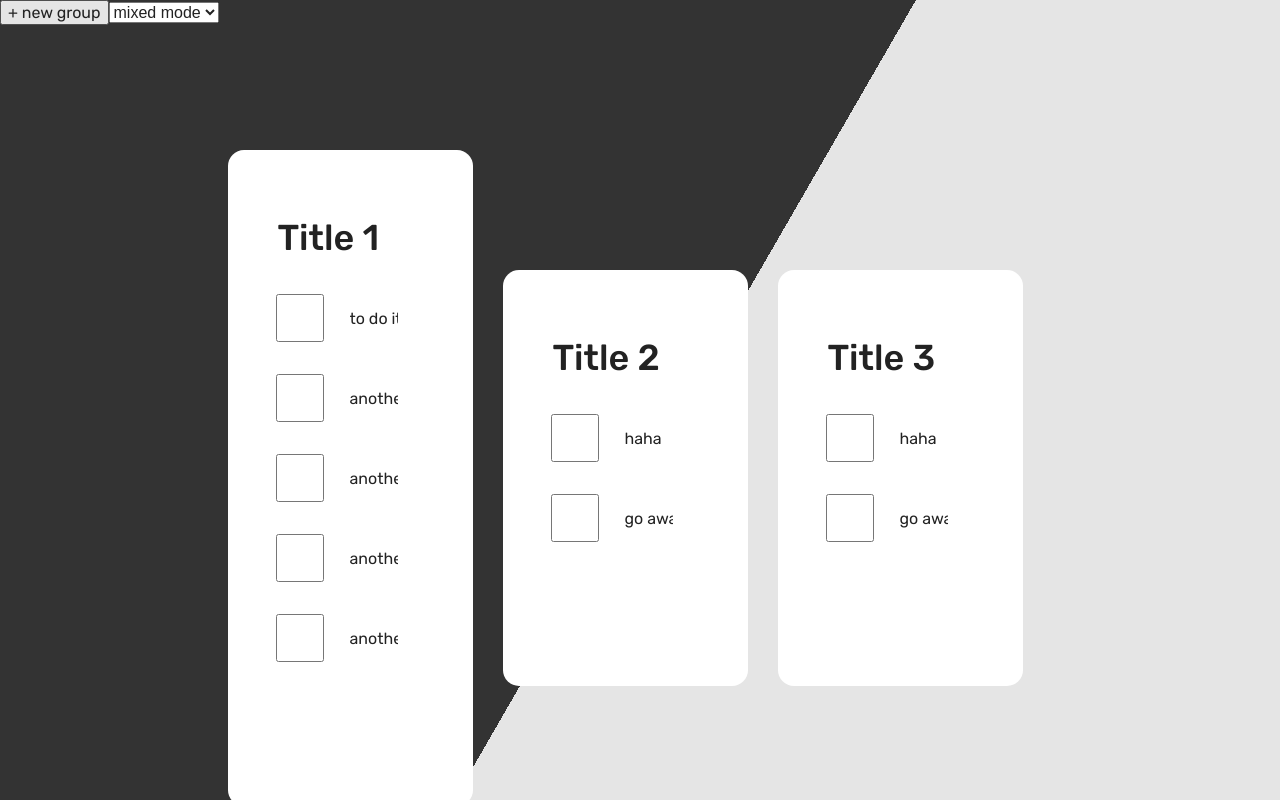
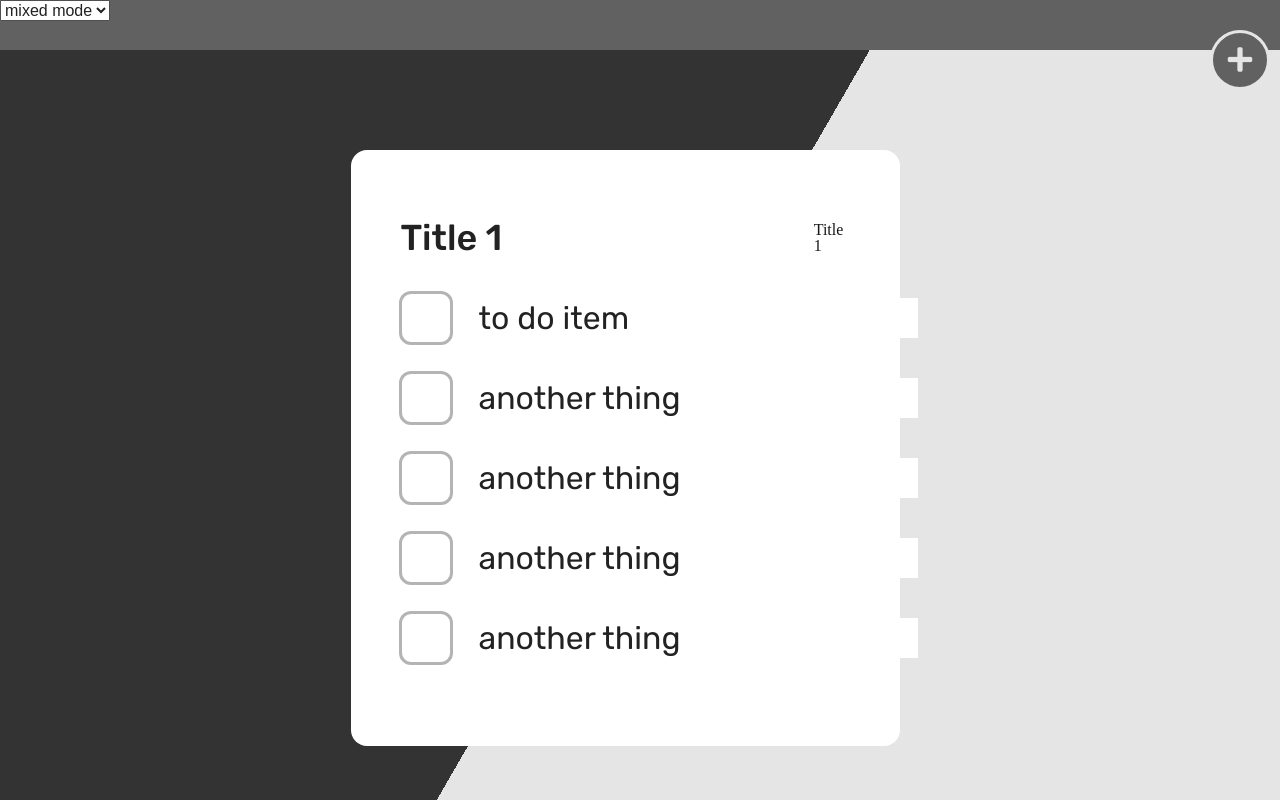
Before and after one commit to Victor81528/todolist, a Vue app: page / in a window 1280 px wide. Shown: the top 800 px of the page. Built offline with nearby package versions, Linux system fonts and the light colour scheme.

Commit message:
修正title更新時的錯誤

```diff
--- a/src/App.vue
+++ b/src/App.vue
@@ -25,6 +25,8 @@ export default {
     ...mapState([
       'bgMode'
     ])
+  },
+  methods: {
   }
 }
 </script>
@@ -32,6 +34,10 @@ export default {
 <style lang="scss">
 body {
   background-color: $bg-white;
+}
+img {
+  width: 300px;
+  height: 500px;
 }
 #app {
   width: 100vw;
--- a/src/components/Content.vue
+++ b/src/components/Content.vue
@@ -1,18 +1,26 @@
 <template>
   <div id="content">
     <div class="groups" v-for="group of groups" :key="group.id">
-      <button @click="deleteGroup(group.id)"><i class="fas fa-times-circle"></i></button>
+      <button id="btnDelet" @click="deleteGroup(group.id)">
+        <i class="fas fa-times-circle"></i>
+      </button>
       <div class="title">
         <input type="text" :value="group.title" @input="updateTitle(group.id, $event)">
+        {{group.title}}
       </div>
       <ul>
-        <li v-for="item of group.list" :key="item.id"><label>
-          <input type="checkbox" :class="item.id" @input="deleteItem(group.id, item.id)">
-          <input type="text" :class="item.id" :value="item.item" @input="updateItem(group.id, item.id, $event)">
-        </label></li>
-        <li><label>
-          <input type="text" :value="group.itemCache" @blur="addItem(group.id, $event)" @input="updateCache(group.id, $event)" @keypress.enter="addItem(group.id, $event)">
-        </label></li>
+        <li class="items" v-for="item of group.list" :key="item.id">
+          <label>
+            <input type="checkbox" class="itemCheckbox" :class="item.id" @input="deleteItem(group.id, item.id)">
+            <span class="checkMark"></span>
+            <input type="text" class="itemInput" :class="item.id" :value="item.item" @input="updateItem(group.id, item.id, $event)">
+          </label>
+        </li>
+        <li class="newItem">
+          <label>
+            <input type="text" :value="group.itemCache" @input="updateCache(group.id, $event)" @keypress.enter="addItem(group.id, $event)" @blur="addItem(group.id, $event)">
+          </label>
+        </li>
       </ul>
     </div>
   </div>
@@ -59,7 +67,6 @@ export default {
     },
     addItem (idGroup, e) {
       if (e.target.value) this.$store.commit('addItem', idGroup)
-      blur()
     }
   }
 }
@@ -78,7 +85,7 @@ export default {
     padding: 150px;
     .groups {
       position: relative;
-      width: 25%;
+      width: 549px;
       min-height: 250px;
       box-sizing: border-box;
       border-radius: 16px;
@@ -86,16 +93,21 @@ export default {
       margin-right: 30px;
       padding: 48px;
       &:hover {
-        button {
+        #btnDelet {
           display: block;
           position: absolute;
-          right: 0;
-          top: 0;
+          right: 18px;
+          top: 18px;
+          box-sizing: border-box;
           background-color: inherit;
           border: none;
+          .fa-times-circle {
+            font-size: 30px;
+            color: $bg-black;
+          }
         }
       }
-      button {
+      #btnDelet {
         display: none;
       }
       .title {
@@ -112,7 +124,7 @@ export default {
         }
       }
       ul {
-        li {
+        li.items{
           display: flex;
           align-items: center;
           height: 80px;
@@ -121,18 +133,50 @@ export default {
             flex-flow: nowrap row;
             justify-content: flex-start;
             align-items: center;
-            input {
+            input.itemCheckbox {
+              position: absolute;
+              opacity: 0;
+              cursor: pointer;
+              height: 0;
+              width: 0;
+              &:checked {
+                span.checkMark {
+                  background-color: blue;
+                }
+              }
+            }
+            span.checkMark {
               width: 48px;
               height: 48px;
               border: 3px solid #B4B4B4;
               border-radius: 12px;
               margin-right: 24px;
+              &:hover {
+                background-color: #B4B4B4;
+              }
+              &:after {
+                left: 9px;
+                top: 5px;
+                width: 5px;
+                height: 10px;
+                border: solid black;
+                border-width: 0 3px 3px 0;
+                -webkit-transform: rotate(45deg);
+                -ms-transform: rotate(45deg);
+                transform: rotate(45deg);
+              }
             }
-            input {
+            input.itemInput {
               font-family: 'Rubik', sans-serif;
+              font-size: 32px;
               font-weight: 400;
               border: 0;
             }
+          }
+        }
+        .newItem {
+          input {
+            border: 0;
           }
         }
       }
--- a/src/components/NavBar.vue
+++ b/src/components/NavBar.vue
@@ -2,12 +2,12 @@
   <div id="navBar">
     <header>
       <nav>
-        <button @click="addGroup">+ new group</button>
         <select @input="updateBgMode">
           <option value="mixed mode">mixed mode</option>
           <option value="dark">dark mode</option>
           <option value="light">light mode</option>
         </select>
+        <button @click="addGroup"><i class="fas fa-plus"></i></button>
       </nav>
     </header>
   </div>
@@ -46,8 +46,40 @@ export default {
 <style scoped lang="scss">
 #navBar {
   position: fixed;
+  width: 100%;
+  height: 50px;
+  z-index: 5;
+  background-color: rgb(97, 97, 97);
+  header {
+    width: 100%;
+    height: 100%;
+    nav {
+      width: 100%;
+      height: 100%;
+      select {
       }
       button {
+        position: absolute;
+        right: 10px;
+        bottom: -40px;
+        width: 60px;
+        height: 60px;
         font-family: 'Rubik', sans-serif;
+        background-color: rgb(97, 97, 97);
+        border: 3px solid $bg-white;
+        border-radius: 50%;
+        &:hover {
+
+        }
+        .fa-plus {
+          font-size: 28px;
+          font-weight: 1200;
+          color: $bg-white;
+          &:hover {
+          }
+        }
+      }
+    }
+  }
 }
 </style>
--- a/src/store/index.js
+++ b/src/store/index.js
@@ -7,6 +7,7 @@ export default createStore({
       {
         id: 0,
         title: 'Title 1',
+        itemCache: '',
         list: [
           {
             id: 0,
@@ -29,35 +30,6 @@ export default createStore({
             item: 'another thing'
           }
         ]
-      },
-      {
-        id: 1,
-        title: 'Title 2',
-        list: [
-          {
-            id: 0,
-            item: 'haha'
-          },
-          {
-            id: 1,
-            item: 'go away'
-          }
-        ]
-      },
-      {
-        id: 2,
-        title: 'Title 3',
-        itemCache: '',
-        list: [
-          {
-            id: 0,
-            item: 'haha'
-          },
-          {
-            id: 1,
-            item: 'go away'
-          }
-        ]
       }
     ]
   },
@@ -75,10 +47,10 @@ export default createStore({
       state.bgMode = mode
     },
     updateTitle (state, pak) {
-      const { id, title } = pak
+      const { idGroup, title } = pak
       let indexGroup = Number
       for (let i = 0; i < state.groups.length; i++) {
-        if (state.groups[i].id === id) indexGroup = i
+        if (state.groups[i].id === idGroup) indexGroup = i
       }
       state.groups[indexGroup].title = title
     },
```
Also changed, not shown: 1 other file (tests, documents, lock files or other folders). Lines whose indentation alone changed are shown as unchanged.
